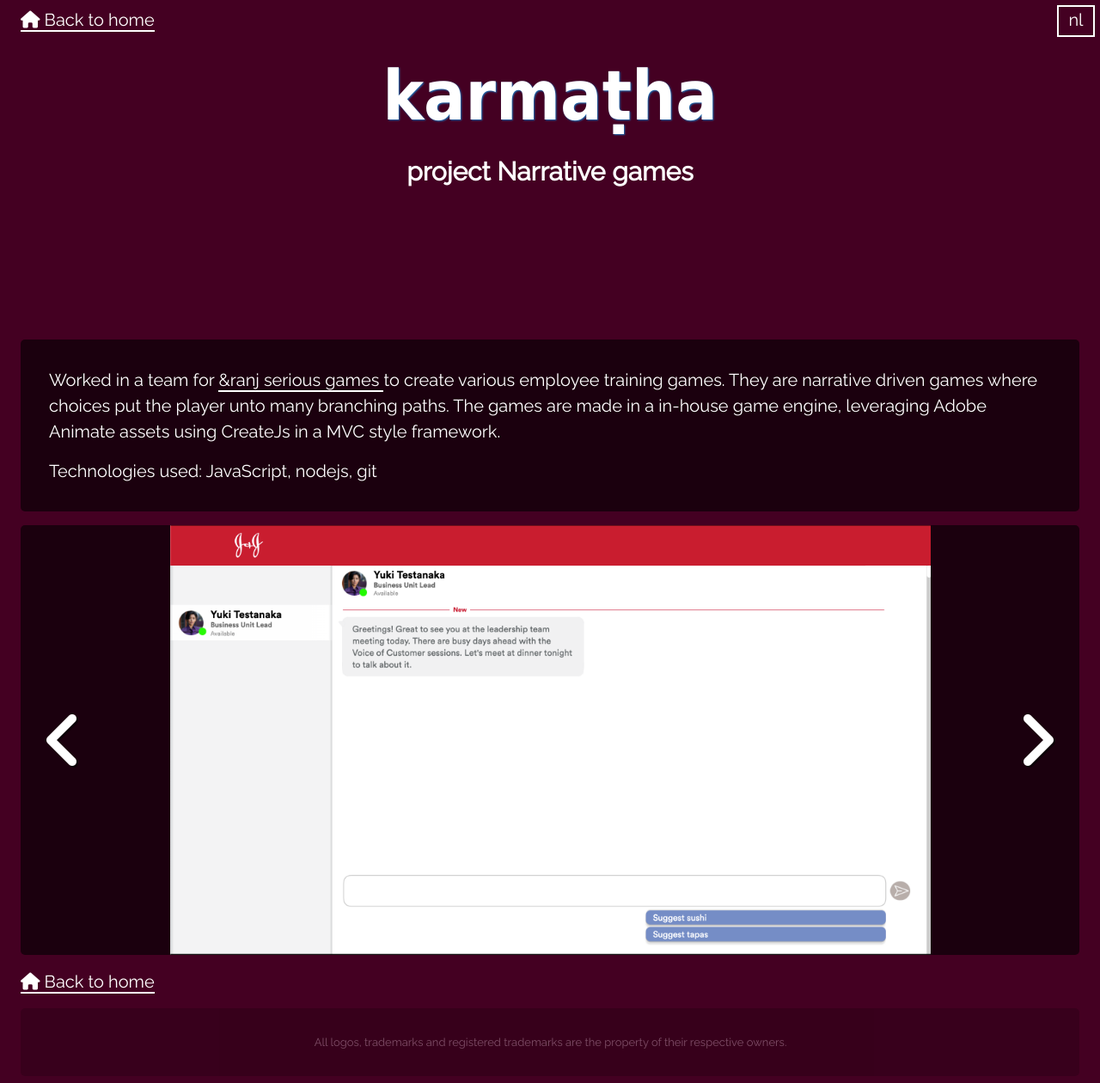
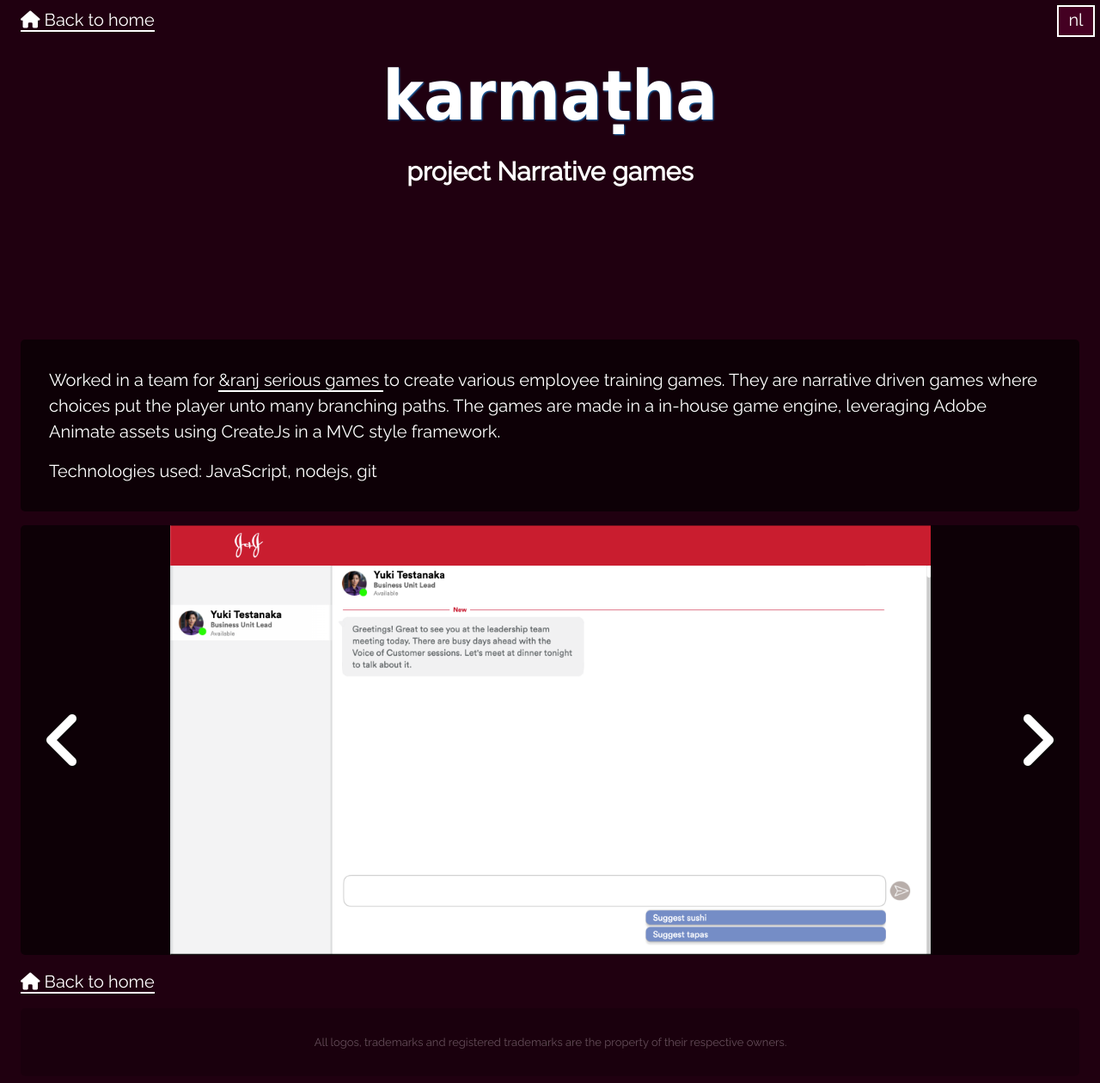
Before and after one commit to karmatha-nl/karmatha-nl.github.io, a Jekyll site: the page built from projects/narrative_games.md, in a window 1280 px wide and 1260 px high. Shown: the whole window at 86% size. Built offline with Jekyll 4.4.1, drawn with Linux system fonts in a browser that asks for light colours.

Commit message:
even darker pink

```diff
--- a/_sass/_colors_verydarkpink.scss
+++ b/_sass/_colors_verydarkpink.scss
@@ -1,5 +1,6 @@
 $color-text: #fff;
-$color-background: #440022;
+$color-background: #200010;
+// $color-background: #440022; this is slightly lighter pink..
 $color-special: #1c74bc;
 $color-link-hover: #1c74bc;
 $color-link: #fff;
```
